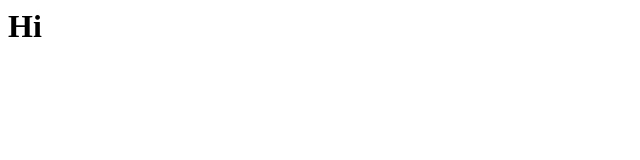
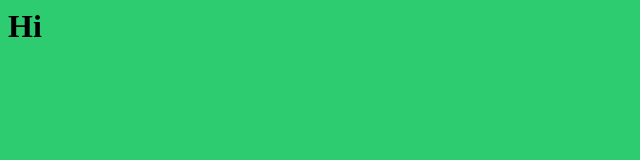
Before and after one commit to nmongin9456/hi, a plain HTML site: page index.html in a window 1280 px wide. Shown: the whole page, without its empty margins (0-640 px from the left). Drawn offline with Linux system fonts and the light colour scheme.

Commit message:
green background

```diff
--- a/index.html
+++ b/index.html
@@ -4,6 +4,11 @@
         <title>toto</title>
         <meta charset="utf-8">
     </head>
+    <style type="text/css">
+        body {
+            background: #2ecc71;
+        }
+    </style>
     <body>
         <h1>Hi</h1>
     </body>
```
